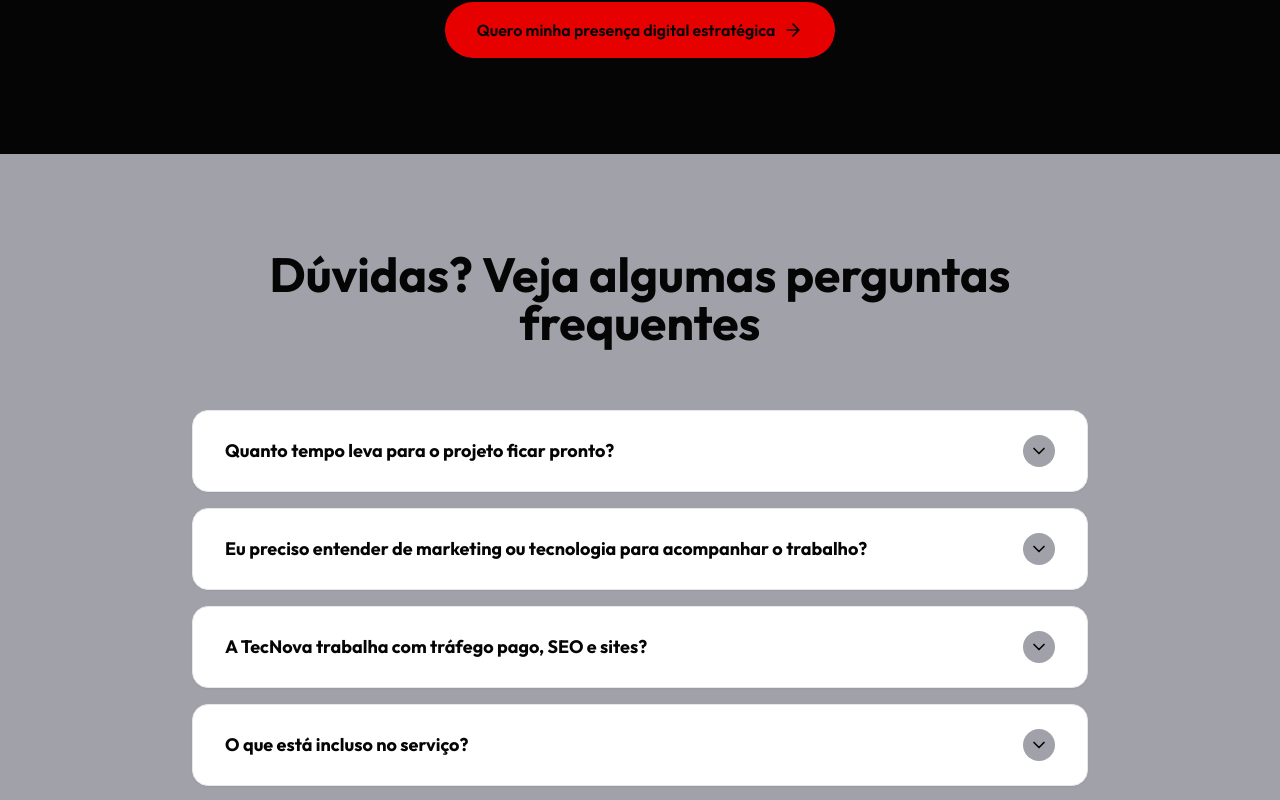
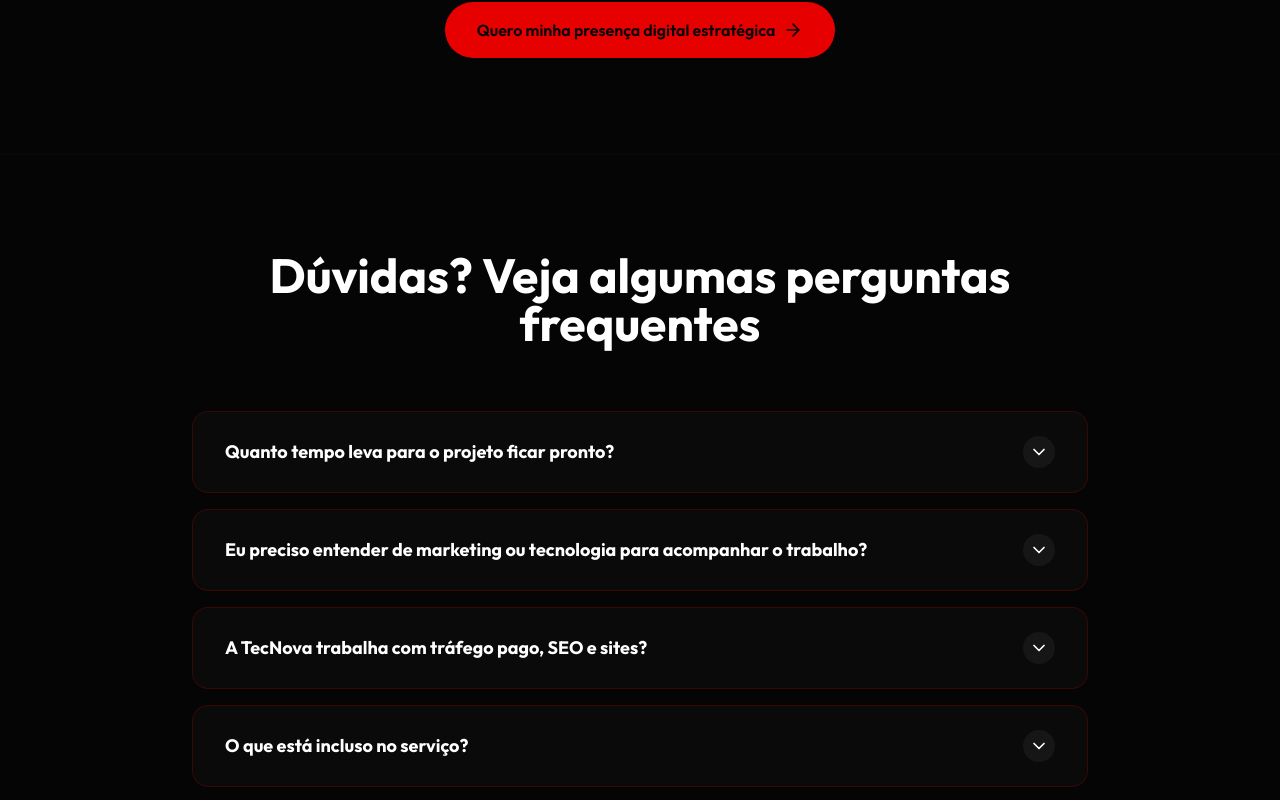
Before and after one commit to manusagenten1-hub/tecnova, a React (Vite) app: page / in a window 1280 px wide. Shown: the part 6177-6977 px from the top of the page. Built offline with nearby package versions, Linux system fonts and the light colour scheme.

Commit message:
Update FAQ.tsx

```diff
--- a/components/FAQ.tsx
+++ b/components/FAQ.tsx
@@ -63,7 +63,7 @@ const FAQ: React.FC = () => {
   };
 
   return (
-    <section id="faq" className="py-16 pt-20 md:py-24 pb-48 md:pb-64 bg-brand-gray relative overflow-hidden">
+    <section id="faq" className="py-16 pt-20 md:py-24 pb-48 md:pb-64 bg-brand-dark relative overflow-hidden border-t border-brand-accent/5">
       <div className="container mx-auto px-4 md:px-6 relative z-10">
 
         <motion.div
@@ -73,7 +73,7 @@ const FAQ: React.FC = () => {
           transition={{ duration: 0.8, ease: [0.16, 1, 0.3, 1] }}
           className="text-center max-w-3xl mx-auto mb-10 md:mb-16"
         >
-          <h2 className="text-2xl md:text-4xl lg:text-5xl font-heading font-bold text-brand-dark mb-4 md:mb-6">
+          <h2 className="text-2xl md:text-4xl lg:text-5xl font-heading font-bold text-white mb-4 md:mb-6">
             Dúvidas? Veja algumas perguntas frequentes
           </h2>
         </motion.div>
@@ -86,16 +86,16 @@ const FAQ: React.FC = () => {
               whileInView={{ opacity: 1, y: 0 }}
               viewport={{ once: true, margin: "-50px" }}
               transition={{ duration: 0.5, delay: index * 0.1, ease: 'easeOut' }}
-              className="bg-white border border-gray-200 rounded-2xl overflow-hidden hover:border-brand-accent/30 transition-colors shadow-sm"
+              className="bg-[#0a0a0a] border border-brand-accent/20 rounded-2xl overflow-hidden hover:border-brand-accent/50 transition-colors shadow-sm"
             >
               <button
                 onClick={() => toggleFAQ(index)}
                 className="w-full px-6 py-5 md:px-8 md:py-6 flex items-center justify-between text-left focus:outline-none group cursor-pointer"
               >
-                <h3 className="font-heading font-bold text-brand-dark text-base md:text-lg group-hover:text-brand-accent transition-colors pr-4">
+                <h3 className="font-heading font-bold text-white text-base md:text-lg group-hover:text-brand-accent transition-colors pr-4">
                   {faq.question}
                 </h3>
-                <div className={`w-8 h-8 rounded-full flex items-center justify-center shrink-0 transition-transform duration-300 ${openIndex === index ? 'bg-brand-accent text-white rotate-180' : 'bg-brand-gray text-brand-dark group-hover:bg-brand-accent/10 group-hover:text-brand-accent'}`}>
+                <div className={`w-8 h-8 rounded-full flex items-center justify-center shrink-0 transition-transform duration-300 ${openIndex === index ? 'bg-brand-accent text-white rotate-180' : 'bg-white/5 text-white group-hover:bg-brand-accent/10 group-hover:text-brand-accent'}`}>
                   <ChevronDown className="w-5 h-5" />
                 </div>
               </button>
@@ -108,7 +108,7 @@ const FAQ: React.FC = () => {
                     exit={{ height: 0, opacity: 0 }}
                     transition={{ duration: 0.3, ease: 'easeInOut' }}
                   >
-                    <div className="px-6 pb-5 md:px-8 md:pb-6 text-gray-700 text-sm md:text-base border-t border-gray-50 pt-4">
+                    <div className="px-6 pb-5 md:px-8 md:pb-6 text-gray-400 text-sm md:text-base border-t border-white/5 pt-4">
                       {faq.answer}
                     </div>
                   </motion.div>
```
